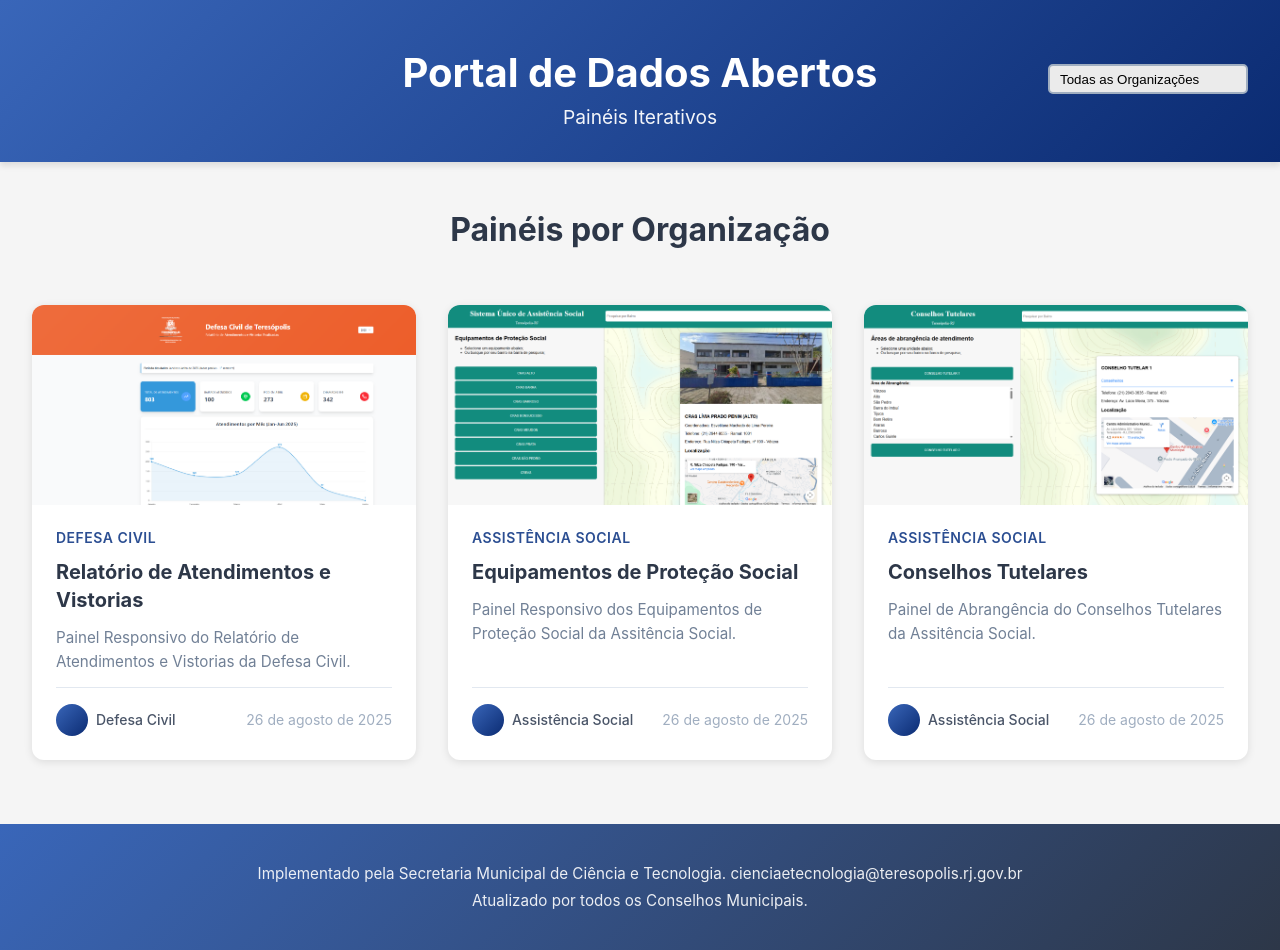
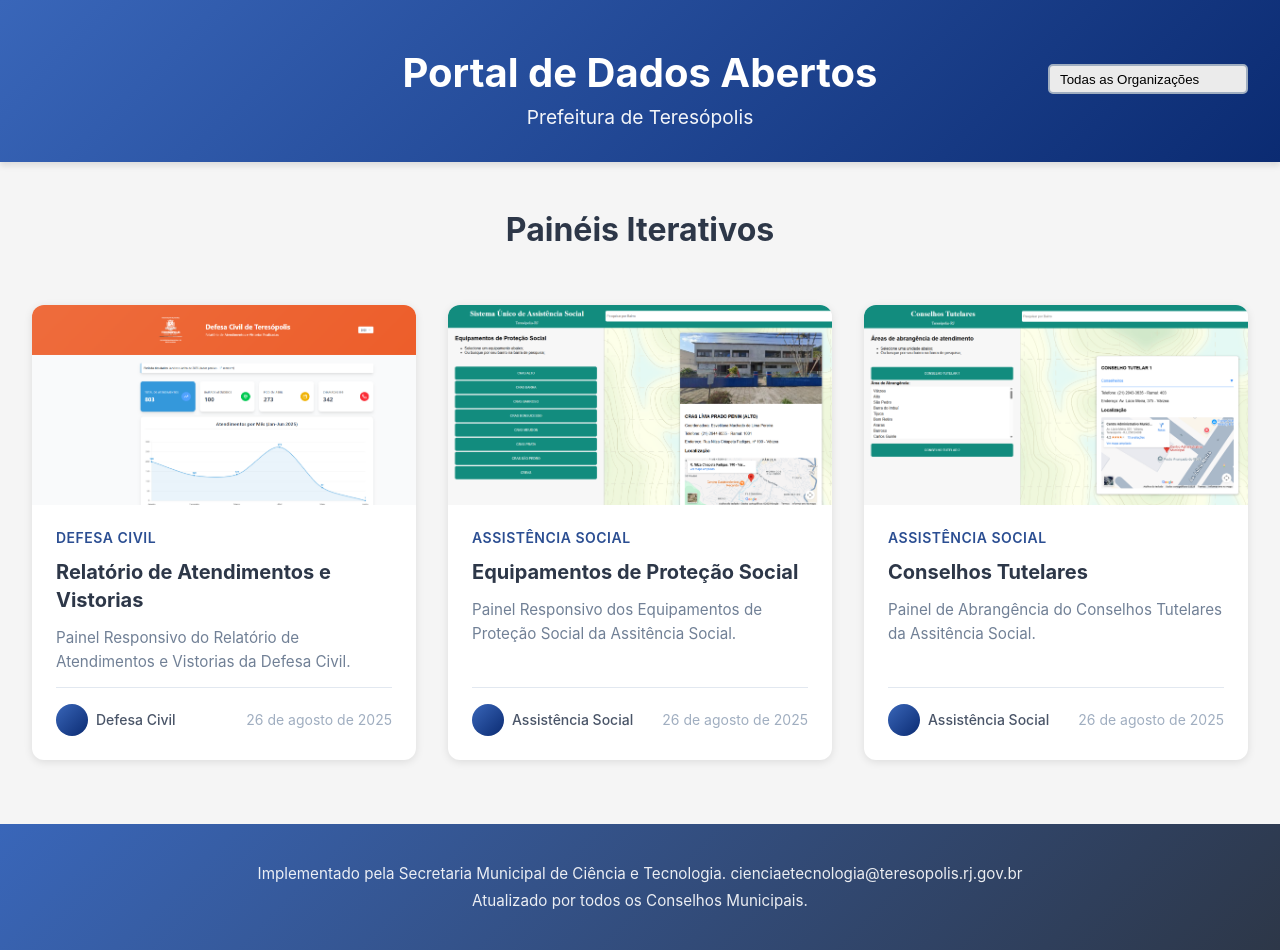
Before and after one commit to CiTecTeresopolis/Pain-is-Responsivos, a React (Vite) app: page / in a window 1280 px wide. Built offline with nearby package versions, Linux system fonts and the light colour scheme.

Commit message:
atualização do título

```diff
--- a/src/App.tsx
+++ b/src/App.tsx
@@ -56,7 +56,7 @@ function App() {
       {/* Header */}
       <header className="header">
         <h1>Portal de Dados Abertos</h1>
-        <h3 style={{ marginBottom: "-65px" }}>Painéis Iterativos</h3>
+        <h3 style={{ marginBottom: "-65px" }}>Prefeitura de Teresópolis</h3>
 
         <div className="div-filter">
           <button
@@ -90,7 +90,7 @@ function App() {
 
       {/* Main Content */}
       <main className="main-content">
-        <h2 className="section-title">Painéis por Organização</h2>
+        <h2 className="section-title">Painéis Iterativos</h2>
         <div className="cards-grid">
           {filterPainels().map((painel) => (
             <a href={painel.link} key={painel.id} className="card">
```
